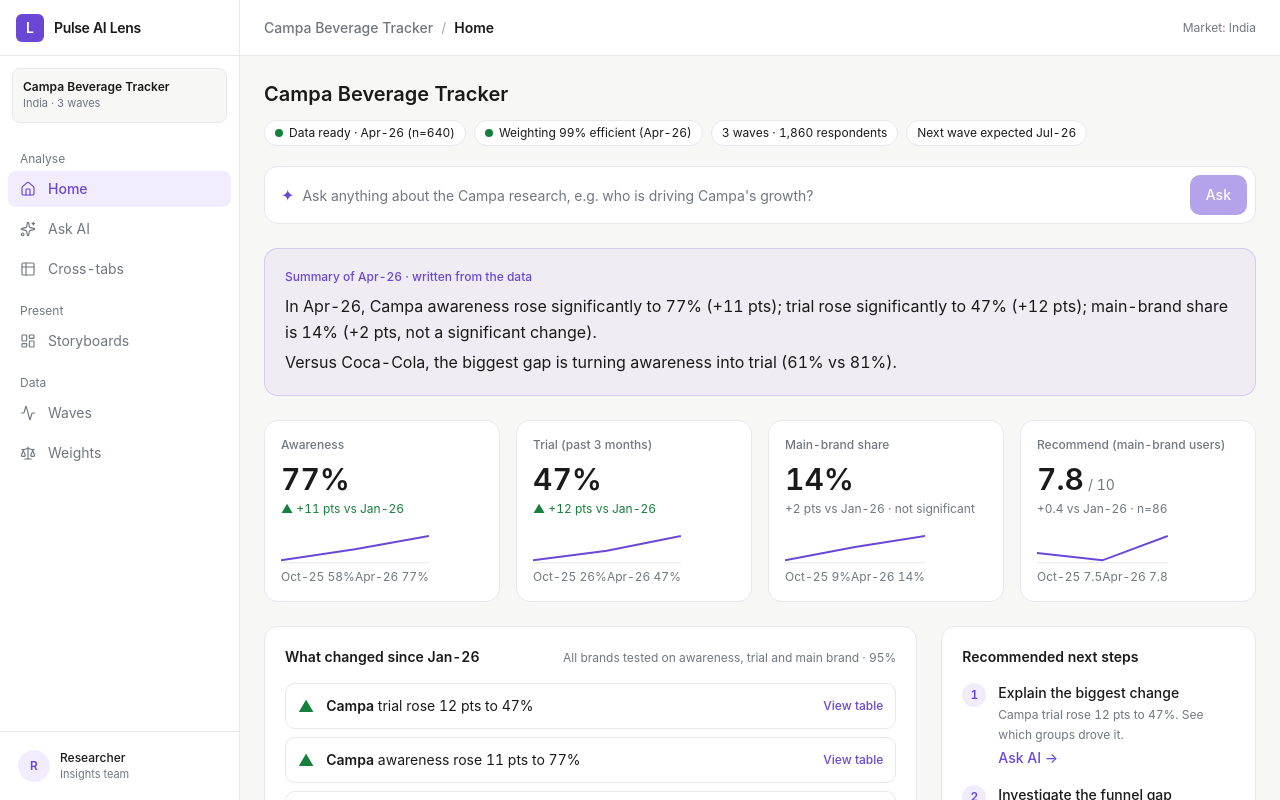
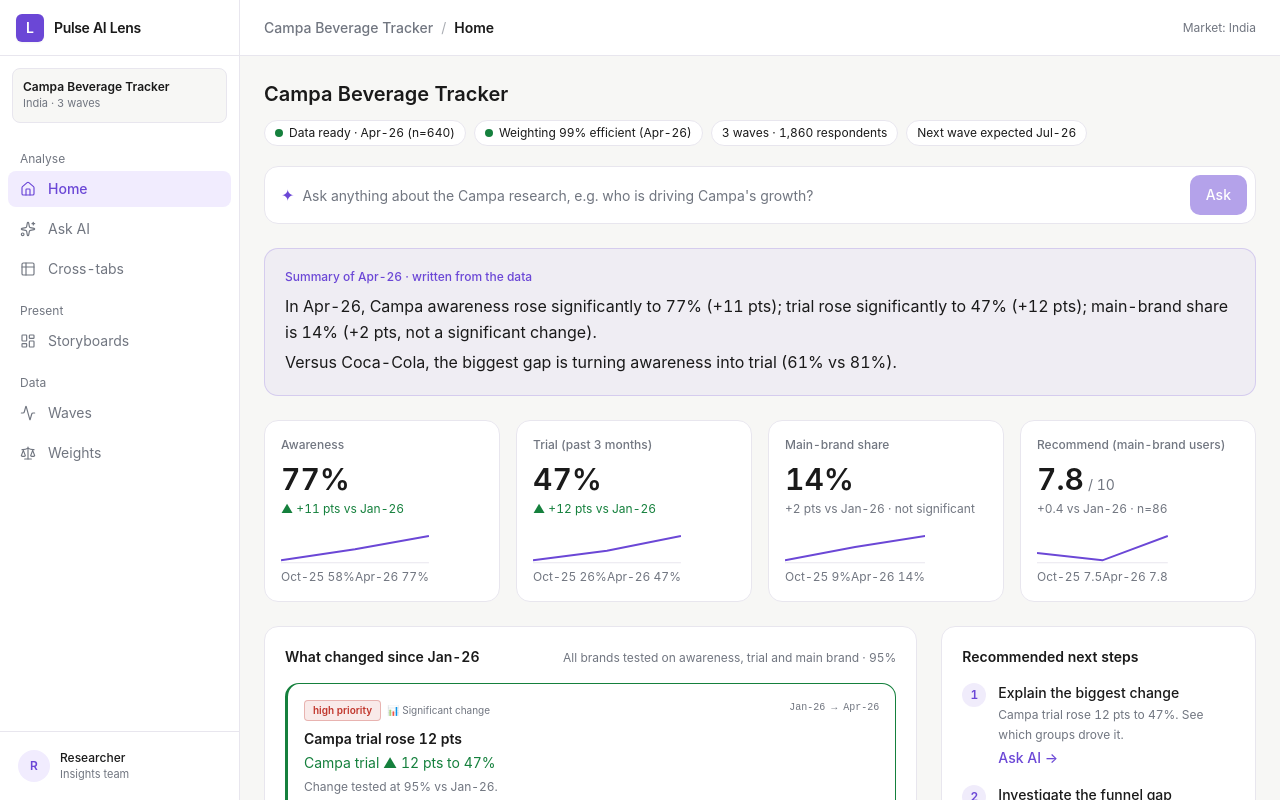
Before and after one commit to saiyampatil/demo-lens, a React (Vite) app: page /home#/home in a window 1280 px wide. Built offline with nearby package versions, Linux system fonts and the light colour scheme.

Commit message:
Home: Research Nudges with prioritized findings and actions

```diff
--- a/src/engine/insights.ts
+++ b/src/engine/insights.ts
@@ -13,6 +13,8 @@
   previous: number
   change: number
   direction: 1 | -1
+  unweightedBase: number
+  weightedBase: number
 }
 
 export function significantChanges(current: string, previous: string): SignificantChange[] {
@@ -46,6 +48,8 @@
         previous: Math.round(previousCell.rawValue),
         change,
         direction,
+        unweightedBase: currentCell.unweightedBase,
+        weightedBase: currentCell.weightedBase,
       })
     }
   }
--- a/src/pages/Home.tsx
+++ b/src/pages/Home.tsx
@@ -2,7 +2,7 @@
 import { useNavigate } from 'react-router-dom'
 import { useLensStore } from '@/store/useLensStore'
 import { crosstab } from '@/engine/crosstab'
-import { significantChanges, funnel, latestWave, previousWave } from '@/engine/insights'
+import { significantChanges, funnel, latestWave, previousWave, type SignificantChange } from '@/engine/insights'
 import { BRANDS, WAVES } from '@/engine/questions'
 import PageHeader from '@/components/PageHeader'
 import rawCsv from '../../data/campa_tracker_data.csv?raw'
@@ -80,6 +80,182 @@
   return { title, date }
 }
 
+// ---------- Research Nudges ----------
+
+type NudgePriority = 'high' | 'medium' | 'low'
+
+interface ResearchNudge {
+  id: string
+  title: string
+  brand: string
+  metric: string
+  waveFrom: string
+  waveTo: string
+  current: number
+  previous: number
+  change: number
+  significance: -1 | 0 | 1
+  priority: NudgePriority
+  type: 'significant-change' | 'data-quality' | 'unusual-movement'
+  caveat: string
+  unweightedBase: number
+  questionId: string
+  score: number
+}
+
+function buildNudges(
+  changes: SignificantChange[],
+  efficiency: number,
+  _ff: ReturnType<typeof funnel>,
+  _cf: ReturnType<typeof funnel>,
+): ResearchNudge[] {
+  const nudges: ResearchNudge[] = []
+  const seen = new Set<string>()
+
+  // 1. Significant changes from existing wave-comparison analysis
+  for (const c of changes) {
+    const key = `${c.questionId}-${c.brandCode}`
+    if (seen.has(key)) continue
+    seen.add(key)
+
+    const metric = METRIC[c.questionId] ?? c.questionLabel.toLowerCase()
+    const up = c.direction === 1
+
+    let score = 3 // all items in changes are significant
+    if (Math.abs(c.change) >= 5) score += 2
+    else if (Math.abs(c.change) >= 3) score += 1
+    if (c.brand === FOCUS) score += 2
+    if (c.unweightedBase < 30) score -= 2
+    else if (c.unweightedBase < 60) score -= 1
+
+    const caveat = c.unweightedBase < 60
+      ? `Small base (n=${c.unweightedBase}) — treat as directional only.`
+      : `Change tested at 95% vs ${previousWave}.`
+
+    nudges.push({
+      id: `sig-${key}`,
+      title: `${c.brand} ${metric} ${up ? 'rose' : 'fell'} ${Math.abs(c.change)} pts`,
+      brand: c.brand,
+      metric,
+      waveFrom: previousWave,
+      waveTo: latestWave,
+      current: c.current,
+      previous: c.previous,
+      change: c.change,
+      significance: c.direction,
+      priority: score >= 6 ? 'high' : score >= 3 ? 'medium' : 'low',
+      type: 'significant-change',
+      caveat,
+      unweightedBase: c.unweightedBase,
+      questionId: c.questionId,
+      score,
+    })
+  }
+
+  // 2. Data-quality warning: low weighting efficiency
+  if (efficiency > 0 && efficiency < 0.9) {
+    nudges.push({
+      id: 'dq-efficiency',
+      title: 'Weighting efficiency below target',
+      brand: FOCUS,
+      metric: 'Weighting',
+      waveFrom: previousWave,
+      waveTo: latestWave,
+      current: Math.round(efficiency * 100),
+      previous: 100,
+      change: Math.round(efficiency * 100) - 100,
+      significance: 0,
+      priority: 'medium',
+      type: 'data-quality',
+      caveat: 'Low weighting efficiency means fewer differences will reach significance. Review weights in Weights.',
+      unweightedBase: 0,
+      questionId: 'Q1',
+      score: 4,
+    })
+  }
+
+  // 3. Unusual movement: funnel leak — awareness rose but trial did not
+  const campaAwareness = changes.find((c) => c.brand === FOCUS && c.questionId === 'Q1')
+  const campaTrial = changes.find((c) => c.brand === FOCUS && c.questionId === 'Q2')
+
+  if (campaAwareness && campaAwareness.direction === 1 && campaTrial && campaTrial.direction !== 1) {
+    const key = `funnel-leak-${FOCUS}`
+    if (!seen.has(key)) {
+      seen.add(key)
+      nudges.push({
+        id: key,
+        title: `${FOCUS} awareness up but trial not keeping pace`,
+        brand: FOCUS,
+        metric: 'Funnel conversion',
+        waveFrom: previousWave,
+        waveTo: latestWave,
+        current: campaTrial.current,
+        previous: campaTrial.previous,
+        change: campaTrial.change,
+        significance: campaTrial.direction,
+        priority: 'high',
+        type: 'unusual-movement',
+        caveat: 'Awareness grew but trial did not — possible funnel leak. Check which age groups converted.',
+        unweightedBase: campaTrial.unweightedBase,
+        questionId: 'Q2',
+        score: 7,
+      })
+    }
+  }
+
+  // 4. Competitive threat: competitor main-brand share rose more than Campa
+  const campaMain = changes.find((c) => c.brand === FOCUS && c.questionId === 'Q3')
+  const compMain = changes.find((c) => c.brand === COMPARE && c.questionId === 'Q3')
+
+  if (compMain && compMain.direction === 1 && (!campaMain || campaMain.change < compMain.change)) {
+    const key = `comp-threat-${COMPARE}`
+    if (!seen.has(key)) {
+      seen.add(key)
+      nudges.push({
+        id: key,
+        title: `${COMPARE} gaining on main-brand share`,
+        brand: COMPARE,
+        metric: 'Main-brand share',
+        waveFrom: previousWave,
+        waveTo: latestWave,
+        current: compMain.current,
+        previous: compMain.previous,
+        change: compMain.change,
+        significance: compMain.direction,
+        priority: campaMain ? 'high' : 'medium',
+        type: 'unusual-movement',
+        caveat: `${COMPARE} main-brand share rose ${compMain.change} pts — competitive pressure on ${FOCUS}.`,
+        unweightedBase: compMain.unweightedBase,
+        questionId: 'Q3',
+        score: 6,
+      })
+    }
+  }
+
+  nudges.sort((a, b) => b.score - a.score)
+  return nudges
+}
+
+function saveNudgeToStoryboard(nudge: ResearchNudge, addSavedResult: (result: unknown) => void): void {
+  const item = {
+    id: `nudge-${Date.now()}`,
+    title: `${nudge.title} — ${nudge.waveFrom} vs ${nudge.waveTo}`,
+    crossTab: {
+      row: nudge.questionId,
+      column: 'WAVE',
+      filters: [],
+      stat: 'colpct',
+      decimals: 0,
+    },
+    waveScope: 'All',
+    weighted: true,
+    view: 'both',
+    chartType: 'column',
+    savedAt: new Date().toISOString(),
+  }
+  addSavedResult(item)
+}
+
 // Sparkline scaled to its own data range so movement is visible.
 // The start/end labels underneath keep the scale honest.
 function Sparkline({ values, labelFirst, labelLast }: { values: number[]; labelFirst: string; labelLast: string }) {
@@ -115,6 +291,8 @@
   const crossTab = useLensStore((s) => s.crossTab)
   const savedResults = useLensStore((s) => s.savedResults)
   const openCrossTab = useLensStore((s) => s.openCrossTab)
+  const addAskQuestion = useLensStore((s) => s.addAskQuestion)
+  const addSavedResult = useLensStore((s) => s.addSavedResult)
   const [question, setQuestion] = useState('')
 
   const d = useMemo(() => {
@@ -184,6 +362,7 @@
   }, [])
 
   const { kpis, league, latestN, totalN, changes, ff, cf, efficiency } = d
+  const nudges = buildNudges(changes, efficiency, ff, cf)
   const nextWave = nextWaveLabel(latestWave)
   const savedCount = savedResults.filter((r) => readSaved(r) !== null).length
   const boardTitle = storyboardTitle()
@@ -306,26 +485,72 @@
               <h2 className="text-sm font-semibold text-foreground">What changed since {previousWave}</h2>
               <span className="text-xs text-muted-foreground">All brands tested on awareness, trial and main brand · 95%</span>
             </div>
-            {changes.length === 0 ? (
-              <p className="mt-4 text-sm text-muted-foreground">No significant changes since the previous wave.</p>
+            {nudges.length === 0 ? (
+              <p className="mt-4 text-sm text-muted-foreground">No research nudges for this wave.</p>
             ) : (
-              <ul className="mt-4 space-y-2">
-                {changes.map((c) => {
-                  const up = c.direction === 1
-                  const metric = METRIC[c.questionId] ?? c.questionLabel.toLowerCase()
+              <div className="mt-4 space-y-3">
+                {nudges.map((n) => {
+                  const up = n.change >= 0
+                  const sigColor = n.significance === 1 ? 'text-sig-high' : n.significance === -1 ? 'text-sig-low' : 'text-muted-foreground'
+                  const priorityBadge =
+                    n.priority === 'high'
+                      ? 'bg-sig-low/10 text-sig-low border border-sig-low/30'
+                      : n.priority === 'medium'
+                        ? 'bg-[#B45309]/10 text-[#B45309] border border-[#B45309]/30'
+                        : 'bg-muted/50 text-muted-foreground border border-muted/30'
+                  const typeLabel =
+                    n.type === 'data-quality'
+                      ? '⚠ Data quality'
+                      : n.type === 'unusual-movement'
+                        ? '⚠ Unusual movement'
+                        : '📊 Significant change'
                   return (
-                    <li key={`${c.questionId}-${c.brandCode}`} className="flex items-center gap-3 rounded-[10px] border border-border px-3 py-2.5">
-                      <span className={up ? 'text-sig-high' : 'text-sig-low'} aria-hidden="true">{up ? '▲' : '▼'}</span>
-                      <span className="min-w-0 flex-1 text-sm text-foreground">
-                        <span className={c.brand === FOCUS ? 'font-semibold' : ''}>{c.brand}</span> {metric} {up ? 'rose' : 'fell'} {Math.abs(c.change)} pts to {Math.round(c.current)}%
-                      </span>
-                      <button type="button" className="shrink-0 text-xs font-medium text-primary hover:underline" onClick={() => openCrossTab({ row: c.questionId, column: 'WAVE', filters: [] }, navigate)}>
-                        View table
-                      </button>
-                    </li>
+                    <div key={n.id} className={`${card} border-l-3 p-4 ${n.significance === 1 ? 'border-sig-high' : n.significance === -1 ? 'border-sig-low' : 'border-border'}`}>
+                      <div className="flex items-start justify-between gap-3 mb-2">
+                        <div className="flex items-center gap-1.5">
+                          <span className={`text-[10px] font-semibold ${priorityBadge} px-2 py-0.5 rounded`}>{n.priority} priority</span>
+                          <span className="text-[10px] text-muted-foreground">{typeLabel}</span>
+                        </div>
+                        <span className="text-[10px] font-mono text-muted-foreground">{n.waveFrom} → {n.waveTo}</span>
+                      </div>
+                      <h3 className="text-sm font-semibold text-foreground">{n.title}</h3>
+                      <p className={`mt-1 text-sm ${sigColor}`}>
+                        {n.brand} {n.metric} {up ? '▲' : '▼'} {Math.abs(n.change)} pts to {Math.round(n.current)}%
+                      </p>
+                      {n.caveat && (
+                        <p className="mt-1.5 text-xs text-muted-foreground">{n.caveat}</p>
+                      )}
+                      <div className="mt-3 flex flex-wrap gap-2">
+                        <button
+                          type="button"
+                          onClick={() => {
+                            const q = `Why did ${n.brand} ${n.metric} ${up ? 'rose' : 'fell'} ${Math.abs(n.change)} pts in ${n.waveTo}?`
+                            addAskQuestion(q)
+                            navigate('/ask', { state: { question: q } })
+                          }}
+                          className="flex-1 h-8 rounded-[8px] border border-border px-3 text-xs font-medium text-foreground hover:bg-muted focus:outline-none focus:ring-2 focus:ring-primary/40"
+                        >
+                          Investigate in Ask AI
+                        </button>
+                        <button
+                          type="button"
+                          onClick={() => openCrossTab({ row: n.questionId, column: 'WAVE', filters: [] }, navigate)}
+                          className="flex-1 h-8 rounded-[8px] border border-border px-3 text-xs font-medium text-foreground hover:bg-muted focus:outline-none focus:ring-2 focus:ring-primary/40"
+                        >
+                          Open in Cross-tabs
+                        </button>
+                        <button
+                          type="button"
+                          onClick={() => saveNudgeToStoryboard(n, addSavedResult)}
+                          className="flex-1 h-8 rounded-[8px] border border-border px-3 text-xs font-medium text-foreground hover:bg-muted focus:outline-none focus:ring-2 focus:ring-primary/40"
+                        >
+                          Save to storyboard
+                        </button>
+                      </div>
+                    </div>
                   )
                 })}
-              </ul>
+              </div>
             )}
           </div>
 
```
